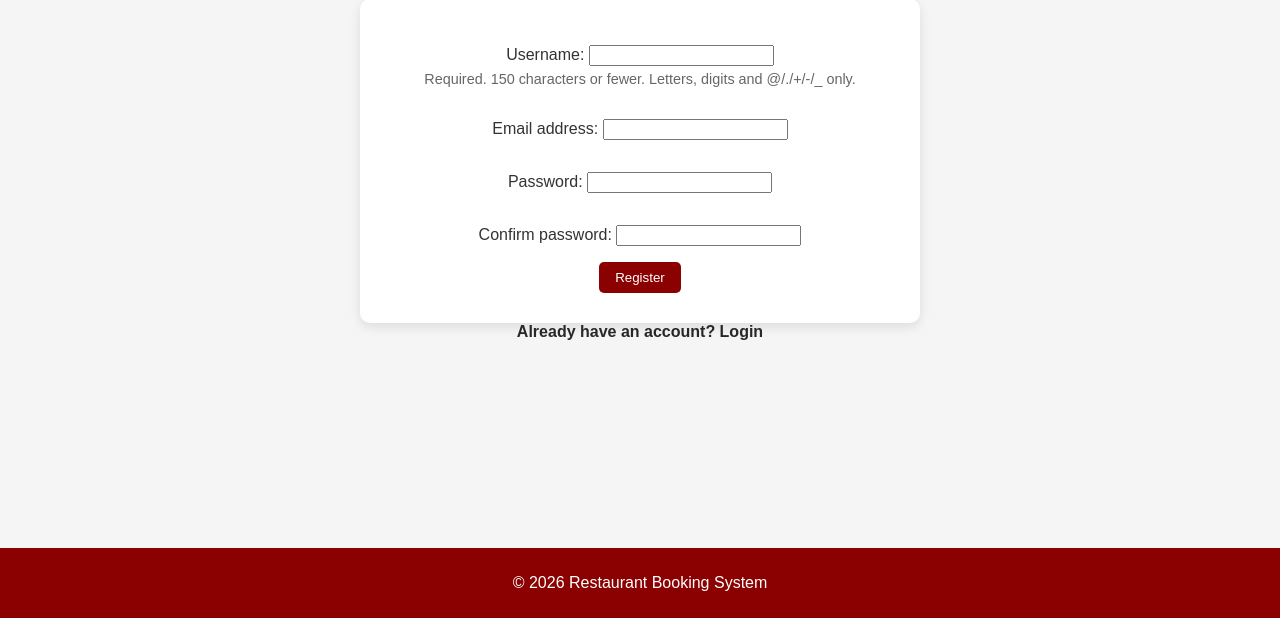
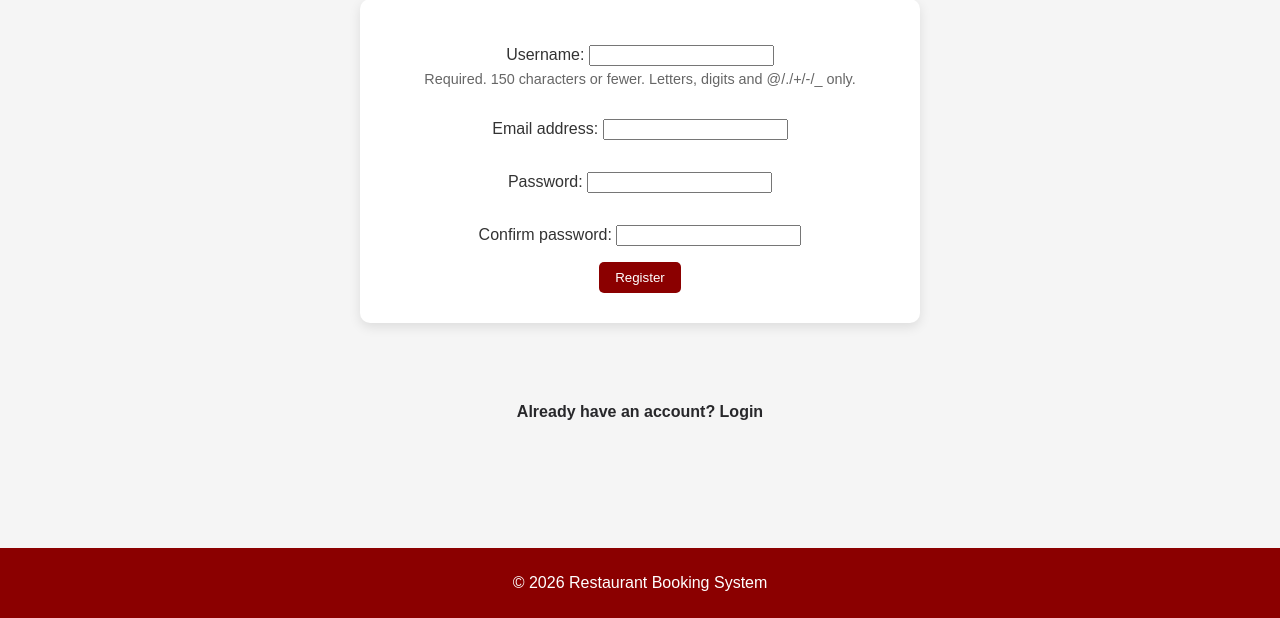
Before and after one commit to Clarkey164/milestone-project-3, a Django app: page /register/ in a window 1280 px wide. Shown: the part 182-800 px from the top of the page. Run offline with Django 5.2, Linux system fonts and the light colour scheme.

Commit message:
fix link overlap on register page

```diff
--- a/bookings/static/bookings/css/style.css
+++ b/bookings/static/bookings/css/style.css
@@ -37,10 +37,6 @@ form {
     margin-top: 5px;
 }
 
-#account {
-    padding: 100px;
-}
-
 header {
     background: #8B0000;
     color: white;
--- a/bookings/templates/bookings/register.html
+++ b/bookings/templates/bookings/register.html
@@ -13,6 +13,8 @@
   <button type="submit">Register</button>
 </form>
 
-<a href="{% url 'login' %}" id="account">Already have an account? Login</a>
+<div style="margin-top: 80px;">
+  <a href="{% url 'login' %}" id="account">Already have an account? Login</a>
+</div>
 
 {% endblock %}
```
